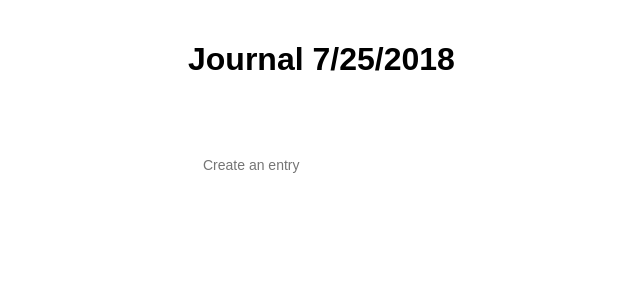
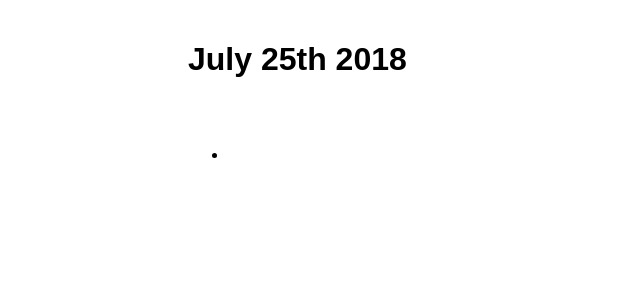
Before and after one commit to tfogg2/journal, a React (Create React App) app: page / in a window 1280 px wide. Shown: the top 300 px of the page, without its empty margins (2-642 px from the left). Built offline with nearby package versions, Linux system fonts and the light colour scheme.

Commit message:
simplified

```diff
--- a/src/App.css
+++ b/src/App.css
@@ -8,23 +8,18 @@
 .journal{
   padding: 20px 0;
 }
-.entryInput{
-  padding: 10px 0;
-  margin-bottom: 10px;
-}
 .entryInput form{
   height: 30px;
   box-sizing: border-box;
 }
 .entryInput input{
-  margin: 0px 10px;
   width: 400px;
   height: 30px;
   box-sizing: border-box;
-  font-size: 14px;
+  font-size: 18px;
   border: none;
-  padding: 0 5px;
   outline: none;
+  padding: 0px;
 }
 .entryInput button{
   display: none;
@@ -34,7 +29,7 @@
   border: none;
   border-radius: 5px;
   padding: 0 20px;
-  font-size: 14px;
+  font-size: 18px;
   color: #fff;
 }
 .entries{
@@ -43,37 +38,25 @@
   background: #fff;
 }
 .entry{
-  height: 40px;
+  height: 30px;
   margin: 0 auto;
   text-align: left;
   overflow: overlay;
-  padding: 5px;
-  line-height: 40px;
+  line-height: 30px;
   background: #fff;
   border: none;
   cursor: text;
 }
-.entry ul{
+ul{
   float: left;
   margin: 0;
   width: 90%;
 }
-.entry button{
-  float: right;
-  margin:8px 8px 8px 0px;
-  height: 25px;
-  background: #fff;
-  border: 1px solid #e0e0e0;
-  border-radius: 2px;
-  font-size: 12px;
-}
-.entry span {
-  margin-right: 5px;
-}
+
 .entry input {
   height: 30px;
   box-sizing: border-box;
-  font-size: 14px;
+  font-size: 18px;
   border: none;
   padding: 0px;
   min-width: 300px;
--- a/src/App.js
+++ b/src/App.js
@@ -2,6 +2,7 @@ import React, { Component } from 'react';
 import Header from './Components/Header.js';
 import Journal from './Components/Journal/Journal.js';
 import uuid from 'uuid';
+import moment from 'moment'
 import './App.css';
 
 class App extends Component {
@@ -39,6 +40,8 @@ class App extends Component {
     }
 
 
+
+
     handleEntrySubmit = e => {
       // let invalid = true ...
       e.preventDefault();
@@ -46,14 +49,14 @@ class App extends Component {
       const day = new Date().getDate();
       const month = new Date().getMonth() + 1;
       const year = new Date().getFullYear();
-      const date = `${month}-${day}-${year}`;
+      const date = moment().format();
       this.setState({
         entries: [
           ...this.state.entries,
           {
             content: this.state.pendingEntry,
             date: date,
-            isEditing: false,
+            isEditing: true,
             id: id
           }
         ],
@@ -90,10 +93,13 @@ class App extends Component {
 
 
   render() {
+
+    const todaysDate = moment().format("MMMM Do YYYY");
+
     return (
       <div className="App">
 
-        <Header />
+        <Header todaysDate={todaysDate}/>
 
         <Journal
           entries={this.state.entries}
--- a/src/Components/Header.js
+++ b/src/Components/Header.js
@@ -1,4 +1,5 @@
 import React, { Component } from 'react';
+import moment from "moment";
 
 class Header extends Component{
 
@@ -7,11 +8,11 @@ class Header extends Component{
     const day = new Date().getDate();
     const month = new Date().getMonth() + 1;
     const year = new Date().getFullYear();
-    const date = month + '/' + day + '/' + year;
+    const date = this.props.todaysDate;
 
     return(
       <header className="header">
-        <h1> Journal {date}</h1>
+        <h1>{date}</h1>
       </header>
     )
   }
--- a/src/Components/Journal/Entries.js
+++ b/src/Components/Journal/Entries.js
@@ -16,6 +16,7 @@ class Entries extends Component{
               setContent={text => this.props.setContent(text, entry.id)}
               handleRemoveEntry={() => this.props.removeEntry(entry.id)}
               index={index}
+              handleEntrySubmit={this.props.handleEntrySubmit}
             />
         )}
       </div>
--- a/src/Components/Journal/Entry.js
+++ b/src/Components/Journal/Entry.js
@@ -11,6 +11,7 @@ class Entry extends Component{
             isEditing={this.props.isEditing}
             handleConentEdits={e => this.props.setContent(e.target.value)}
             index={this.props.index}
+            handleEntrySubmit={this.props.handleEntrySubmit}
           />
         </ul>
 
--- a/src/Components/Journal/EntryContent.js
+++ b/src/Components/Journal/EntryContent.js
@@ -2,25 +2,22 @@ import React, { Component } from 'react';
 
 class EntryContent extends Component{
 
+    componentDidUpdate(){
 
-  componentDidUpdate(){
-    if (this.props.isEditing){
-      const id = this.props.index;
-      this.entryInput.focus();
     }
-  }
+
 
   render(){
     if (this.props.isEditing){
       return(
         <li>
-          <form onSubmit={this.props.handleToggleEditing}>
+          <form onSubmit={this.props.handleEntrySubmit}>
             <input
               type="text"
               name="entryInput"
               value={this.props.content}
               onChange={this.props.handleConentEdits}
-              ref={(input, index) => { this.entryInput = input; }}
+              ref={c => (this._input = c)}
             />
             <button
               type="submit"
@@ -33,7 +30,7 @@ class EntryContent extends Component{
       );
     }
     return (
-      <li className="entry-content" onClick={this.props.handleToggleEditing}>
+      <li className="entry-content">
        {this.props.content}
       </li>
     )
--- a/src/Components/Journal/EntryInputForm.js
+++ b/src/Components/Journal/EntryInputForm.js
@@ -4,13 +4,17 @@ class EntryInputForm extends Component {
   render(){
     return(
       <div className="entryInput">
+        <ul>
           <form onSubmit={this.props.handleEntrySubmit}>
+            <li>
               <input
                 type="text"
                 onChange={this.props.handleContentInput}
                 value={this.props.pendingEntry}
-              placeholder="Create an entry"
+                placeholder=""
+                autoFocus="true"
               />
+            </li>
             <button
               type="submit"
               name="submit"
@@ -18,6 +22,7 @@ class EntryInputForm extends Component {
 
             </button>
           </form>
+        </ul>
       </div>
     )
   }
--- a/src/Components/Journal/Journal.js
+++ b/src/Components/Journal/Journal.js
@@ -13,8 +13,10 @@ class Journal extends Component{
           handleContentEdits={this.props.handleContentEdits}
           setContent={this.props.setContent}
           removeEntry={this.props.removeEntry}
+          handleEntrySubmit={this.props.handleEntrySubmit}
         />
         <EntryInputForm
+          entries={this.props.entries}
           pendingEntry={this.props.pendingEntry}
           handleEntrySubmit={this.props.handleEntrySubmit}
           handleContentInput={this.props.handleContentInput}
```
Lines whose indentation alone changed are shown as unchanged.
